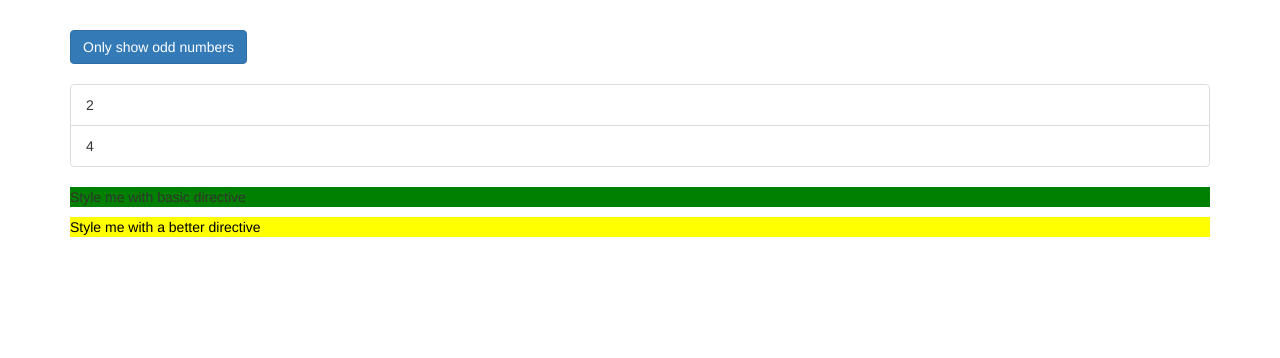
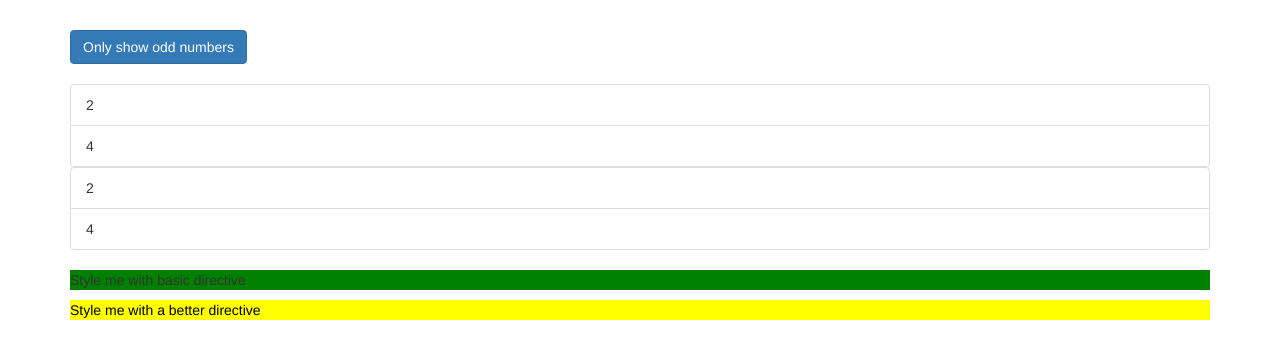
Before and after one commit to Jose1Useche/Angular, an Angular app: page / in a window 1280 px wide. Shown: the top 358 px of the page. Built offline with nearby package versions, Linux system fonts and the light colour scheme.

Commit message:
99. What Happens behind the Scenes on Structural Directives

```diff
--- a/src/app/app.component.html
+++ b/src/app/app.component.html
@@ -20,12 +20,20 @@
             *ngFor="let even of evenNumbers"> {{ even }}
           </li>
         </div>
+        <ng-template [ngIf]="!onlyOdd">
+          <div>
+            <li
+              class="list-group-item"
+              *ngFor="let even of evenNumbers"> {{ even }}
+            </li>
+          </div>
+        </ng-template>
       </ul>
       <p appBasicHighlight>Style me with basic directive</p>
       <p
         appBetterHighlight
         [defaultColor]="'yellow'"
-        [highlightColor]="'green'">Style me with a better directive</p>
+        [highlightColor]="'red'">Style me with a better directive</p>
     </div>
   </div>
 </div>
```
